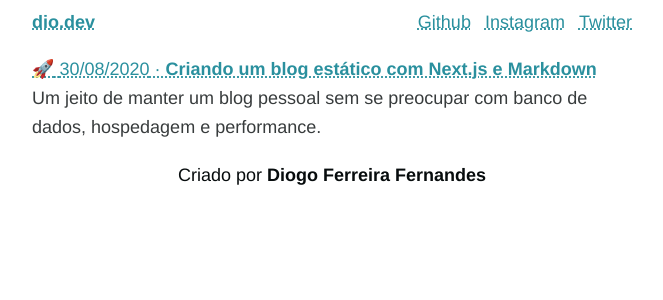
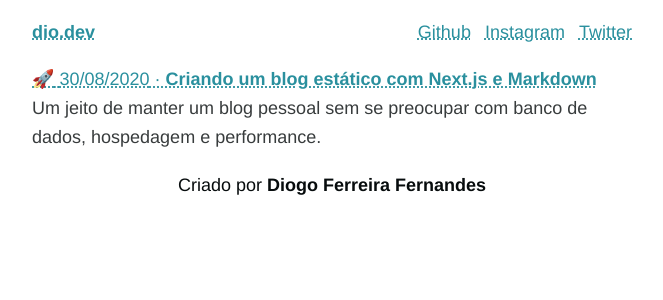
Before and after one commit to imaginamundo/dio.dev, a Next.js app: page / in a window 1280 px wide. Shown: the top 300 px of the page, without its empty margins (308-971 px from the left). Built offline with nearby package versions, Linux system fonts and the light colour scheme.

Commit message:
Add margin to the body of 1em

```diff
--- a/src/pages/_app.css
+++ b/src/pages/_app.css
@@ -1,14 +1,15 @@
-html,
-body {
+html {
   color: #070c0d;
   line-height: 1.62em;
-
   font-family: 'Helvetica Neue', Helvetica, Arial, sans-serif;
   font-size: 18px;
 }
 html.dark {
   background: #070c0d;
   color: #ded6c7;
+}
+body {
+  margin: 1em;
 }
 a {
   color: #2a909e;
```
